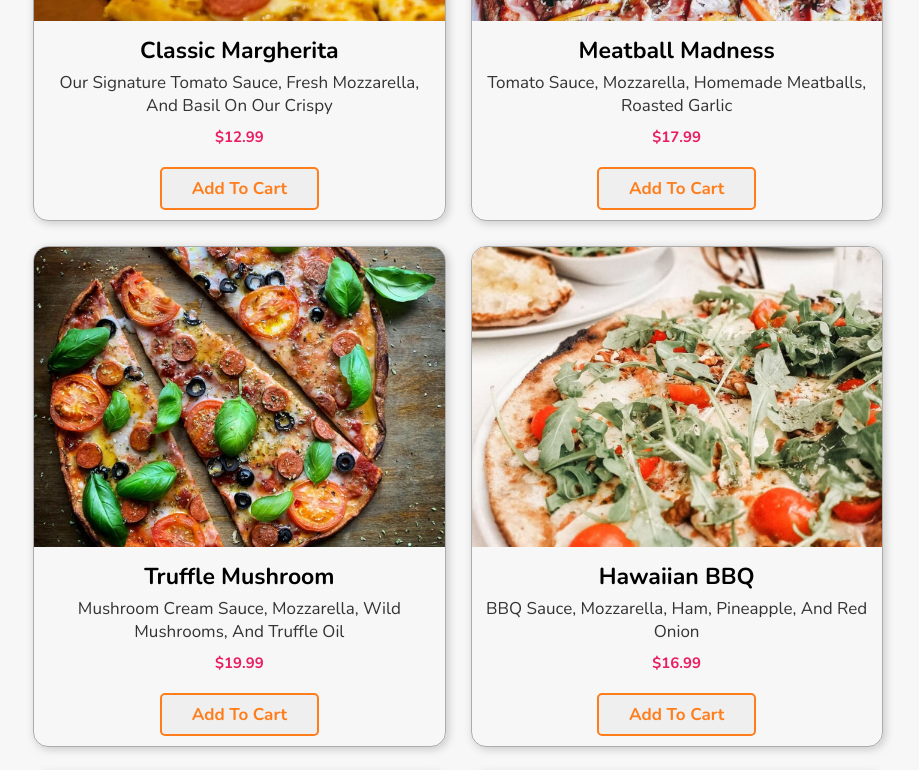
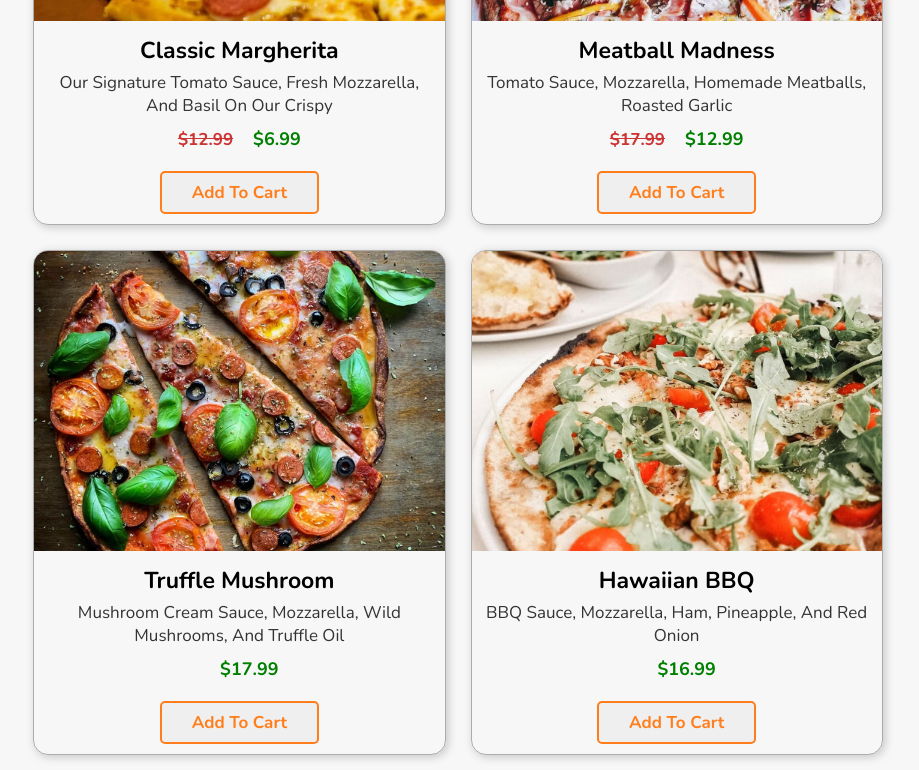
Before and after one commit to KushalLimbasiya/zuma-food-website, a React (Create React App) app: page / in a window 1280 px wide. Shown: the part 2260-3030 px from the top of the page, without its empty margins (182-1101 px from the left). Built offline with nearby package versions, Linux system fonts and the light colour scheme.

Commit message:
add before and after price in dishes

```diff
--- a/src/components/page/Menu.js
+++ b/src/components/page/Menu.js
@@ -5,7 +5,7 @@ import handleAddToCart from '../page/layout/cart';
 
 
 const DishCard = ({ dish, addToCart }) => {
-  const { name, description, price, image } = dish;
+  const { name, description, priceb,price, image } = dish;
 
   const handleClick = () => {
     addToCart(dish);
@@ -17,7 +17,10 @@ const DishCard = ({ dish, addToCart }) => {
       <div className="dish-details">
         <h3 className="dish-name">{name}</h3>
         <p className="dish-description">{description}</p>
-        <p className="dish-price">{price}</p>
+        <p className="price">
+          <p className="dish-priceb"> {priceb} </p>
+          <p className="dish-price"> {price}</p>
+          </p>
         <button className="btn orange" onClick={handleAddToCart}>
           Add to Cart
         </button>
@@ -32,19 +35,21 @@ const Menu = () => {
     {
       name: "Classic Margherita",
       description: "Our signature tomato sauce, fresh mozzarella, and basil on our crispy",
-      price: "$12.99",
+      priceb:"$12.99",
+      price: "$6.99",
       image: ig.pizza1,
     },
     {
       name: "Meatball Madness",
       description: "Tomato sauce, mozzarella, homemade meatballs, roasted garlic",
-      price: "$17.99",
+      priceb:"$17.99",
+      price: "$12.99",
       image: ig.pizza2,
     },
     {
       name: "Truffle Mushroom",
       description: "Mushroom cream sauce, mozzarella, wild mushrooms, and truffle oil",
-      price: "$19.99",
+      price: "$17.99",
       image: ig.pizza3,
     },
     {
@@ -56,37 +61,40 @@ const Menu = () => {
     {
       name: "Spicy Sausage",
       description: "Tomato sauce, mozzarella, spicy Italian sausage, roasted red peppers",
-      price: "$14.99",
+      priceb:"$14.99",
+      price: "$8.99",
       image: ig.pizza5,
     },
     {
       name: "Vegan Delight",
       description: "Tomato sauce, vegan cheese, artichoke hearts, roasted garlic",
-      price: "$18.99",
+      price: "$13.99",
       image: ig.pizza6,
     },
     {
       name: "Buffalo Chicken",
       description: "Buffalo sauce, mozzarella, chicken, and blue cheese crumbles",
-      price: "$15.99",
+      price: "$8.99",
       image: ig.pizza7,
     },
     {
       name: "Pesto Primavera",
       description: "Basil pesto, mozzarella, cherry tomatoes, zucchini",
-      price: "$20.99",
+      priceb:"$20.99",
+      price: "$6.99",
       image: ig.pizza8,
     },
     {
       name: "Philly Cheesesteak",
       description: "Garlic butter sauce, mozzarella, sliced steak, mushrooms, onions, and bell peppers",
-      price: "$23.99",
+      priceb:"$23.99",
+      price: "$11.99",
       image: ig.pizza9,
     },
     {
       name: "Greek Garden",
       description: "Olive oil and garlic base, feta cheese, artichoke hearts, red onion, and spinach",
-      price: "$17.99",
+      price: "$3.99",
       image: ig.pizza10,
     }
 ]);
--- a/src/components/style/main.css
+++ b/src/components/style/main.css
@@ -356,13 +356,27 @@ header .navbar a:hover::after {
   margin-bottom: 1rem;
   color: #333;
 }
+.price {
+  font-size: 1.7rem;
+  font-weight: bold;
+}
+
+.dish-priceb {
+  text-decoration: line-through;
+  color: #cc3434;
+  display: inline-block;
+  margin-right: 1rem;
+}
 
 .dish-price {
-  font-size: 1.5rem;
+  font-size: 1.8rem;
   font-weight: bold;
-  color: #e91e63;
+  color: green;
+  display: inline-block;
   margin-bottom: 1rem;
+  margin-left: 1rem; /* added margin to separate from dish name */
 }
+
 
 /* AddToCart component styles */
 
```
